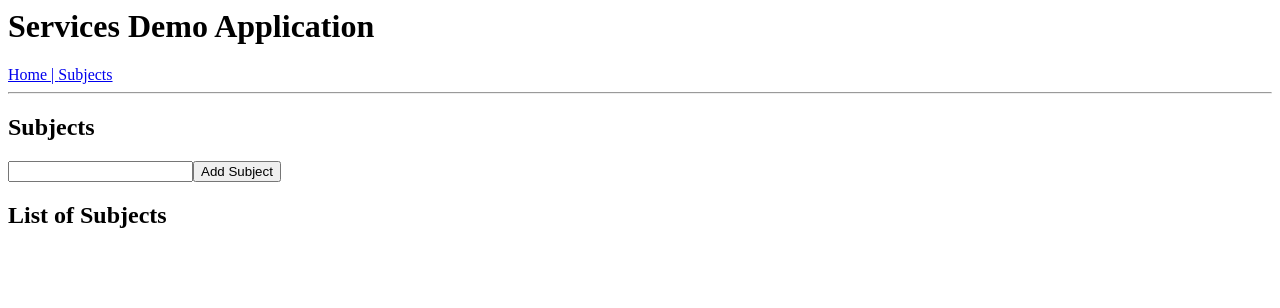
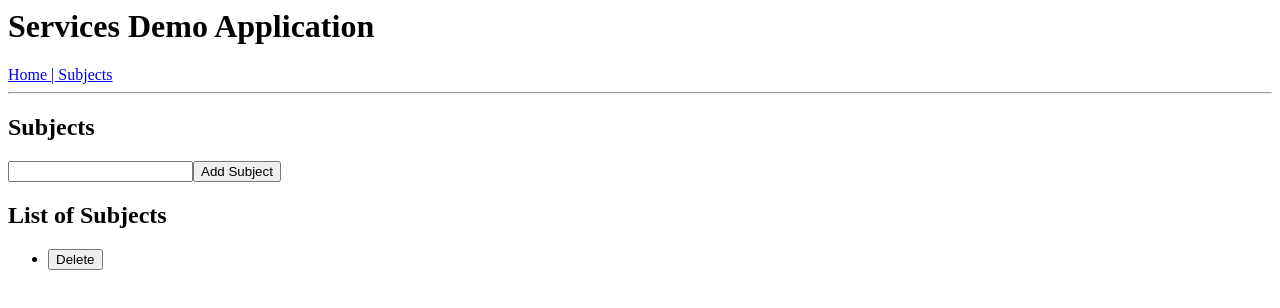
Before and after one commit to thayllaa/ServicesApplication, an Angular app: page /subjects in a window 1280 px wide. Shown: the top 308 px of the page. Built offline with nearby package versions, Linux system fonts and the light colour scheme.

Commit message:
2 files modified

```diff
--- a/src/app/home/home.component.html
+++ b/src/app/home/home.component.html
@@ -1,4 +1,4 @@
-<h2> Home </h2>
+<h2> About me </h2>
 
 <p>
   A few informations about the author of this application.
--- a/src/app/subjects.service.ts
+++ b/src/app/subjects.service.ts
@@ -6,7 +6,9 @@ interface Subject {
 
 @Injectable()
 export class SubjectsService {
-  list: Array<Subject> = [];
+  list: Array<Subject> = [
+    {},
+  ];
 
   constructor() {}
 
```
